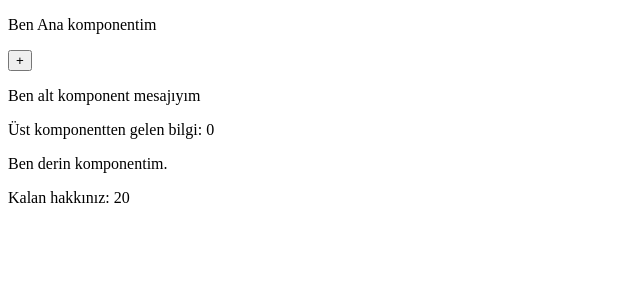
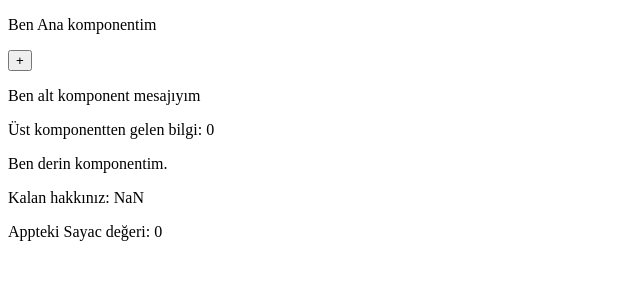
Before and after one commit to didemesitmez/hafta10, a React (Create React App) app: page / in a window 1280 px wide. Shown: the top 300 px of the page, without its empty margins (0-640 px from the left). Built offline with nearby package versions, Linux system fonts and the light colour scheme.

Commit message:
useContext orneği 2

```diff
--- a/src/AltKomponent.jsx
+++ b/src/AltKomponent.jsx
@@ -6,7 +6,7 @@ const AltKomponent = ({bilgi})=>{
         <>
             <p>Ben alt komponent mesajıyım</p>
             <p>Üst komponentten gelen bilgi: {bilgi}</p>
-            <DerinKomponent bilgi = {bilgi}/>
+            <DerinKomponent />
         </>
     )
 }
--- a/src/App.js
+++ b/src/App.js
@@ -1,15 +1,18 @@
 import { useState } from "react"
 import AltKomponent from "./AltKomponent";
+import SayacKapsam from "./SayacKapsam";
 
 function App() {
   const [sayac, sayacGuncelle] = useState(0)
 
   return (
     <>
-      <p>Ben Ana komponentim</p>
-      <button onClick={()=>{sayacGuncelle(eski=>eski+1)}}>+</button>
+      <SayacKapsam.Provider value={{sayac, sayacGuncelle}}>
+        <p>Ben Ana komponentim</p>
+        <button onClick={()=>{sayacGuncelle(eski=>eski+1)}}>+</button>
 
-      <AltKomponent bilgi={sayac} />
+        <AltKomponent bilgi={sayac} />
+      </SayacKapsam.Provider>
     </>
   );
 }
--- a/src/DerinKomponent.jsx
+++ b/src/DerinKomponent.jsx
@@ -1,9 +1,15 @@
-const DerinKomponent = ({bilgi})=>{
+import { useContext } from "react"
+import SayacKapsam from "./SayacKapsam"
+import GizliKomponent from "./GizliKomponent"
+
+const DerinKomponent = ()=>{
+    const sayac = useContext(SayacKapsam)
 
     return (
         <>
             <p>Ben derin komponentim.</p>
-            <p>Kalan hakkınız: {20-bilgi}</p>
+            <p>Kalan hakkınız: {20-sayac}</p>
+            <GizliKomponent />
         </>
     )
 }
--- /dev/null
+++ b/src/GizliKomponent.jsx
@@ -0,0 +1,14 @@
+import { useContext } from "react"
+import SayacKapsam from "./SayacKapsam"
+
+const GizliKomponent = ()=>{
+    const {sayac, sayacGuncelle} = useContext(SayacKapsam)
+
+    return (
+        <>
+            Appteki Sayac değeri: {sayac}
+        </>
+    )
+}
+
+export default GizliKomponent
--- /dev/null
+++ b/src/SayacKapsam.jsx
@@ -0,0 +1,5 @@
+import { createContext } from "react";
+
+const SayacKapsam = createContext()
+
+export default SayacKapsam
```
